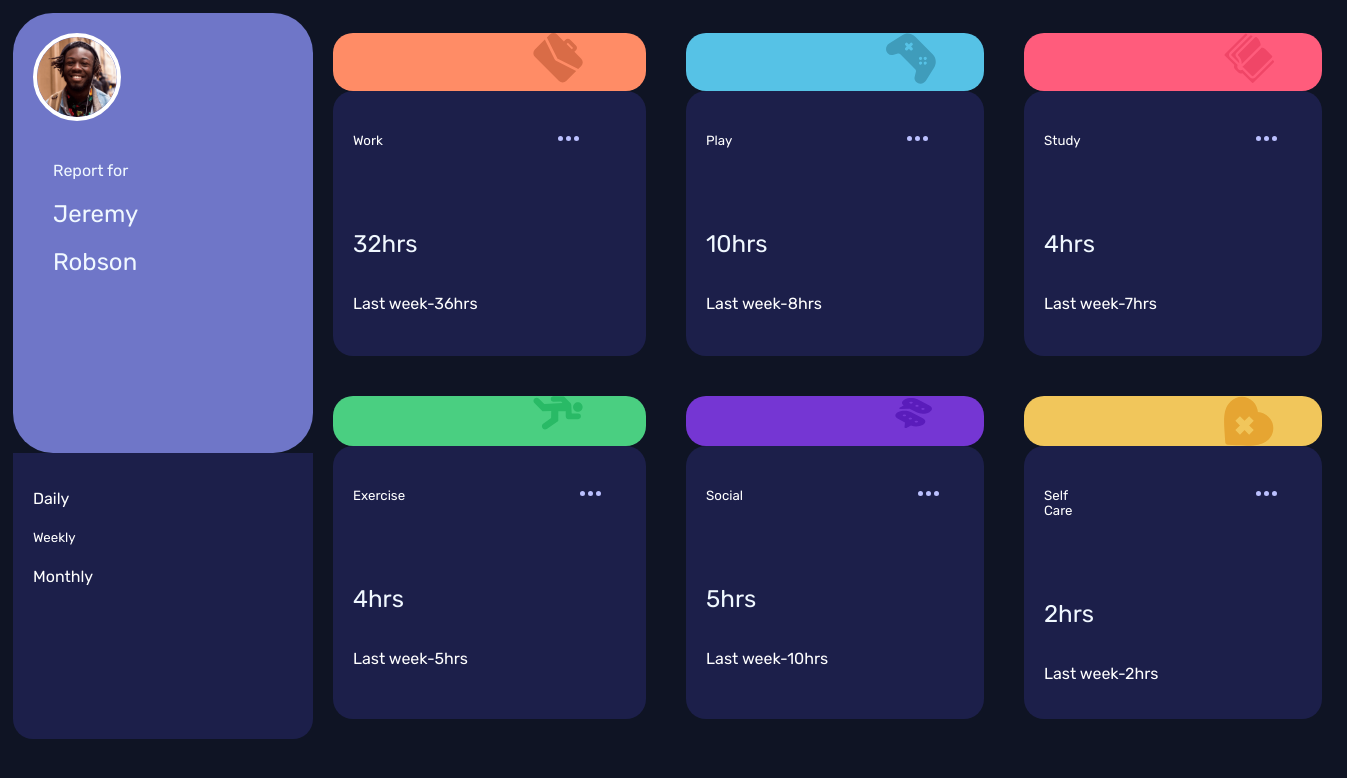
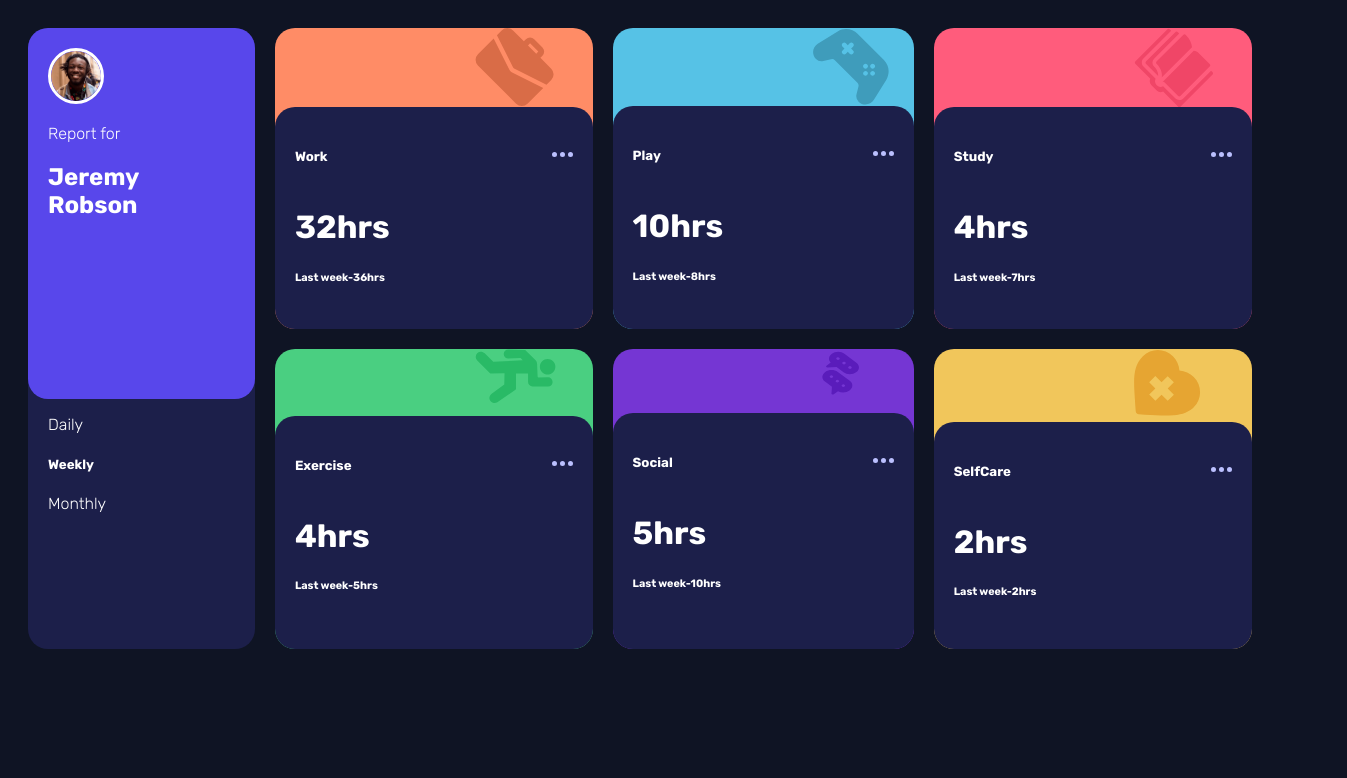
Before and after one commit to kimani-25-kikis/Friday_Assessment, a plain HTML site: page index.html in a window 1280 px wide. Shown: the whole page, 1347 px wide, since content can reach past the window. Drawn offline with Linux system fonts and the light colour scheme.

Commit message:
Changed the Css for the whole project

```diff
--- a/index.html
+++ b/index.html
@@ -6,129 +6,107 @@
   <title>Technical Assessment</title>
   <link rel="preconnect" href="https://fonts.googleapis.com">
 <link rel="preconnect" href="https://fonts.gstatic.com" crossorigin>
-<link href="https://fonts.googleapis.com/css2?family=Outfit:wght@100..900&family=Rubik:ital,wght@0,300..900;1,300..900&family=Young+Serif&display=swap" rel="stylesheet">
+<link href="https://fonts.googleapis.com/css2?family=Rubik:ital,wght@0,300..900;1,300..900&display=swap" rel="stylesheet">
 <link rel="stylesheet" href="styles.css">
 </head>
 <body>
     <div class="container">
       <div class="item1">
         <div class="jeremy">
-          <div class="img">
-          <img src="./images/image-jeremy.png" alt="profile photo">
-        </div>
-        <div class="header1">
+          <img src="images/image-jeremy.png" alt="">
+
+        <div class="jeremy2">
           <p>Report for</p>
-          <h2>Jeremy <h2>
-           <h2> Robson</h2>
+          <h2>Jeremy <br> Robson</h2>
         </div>
         </div>
-      <section class="jeremy2">
+        <div class="jeremy3">
           <p>Daily</p>
           <h5>Weekly</h5>
           <p>Monthly</p>
-      </section>
-
+        </div>
       </div>
       <div class="item2">
-        <div class="back">
         <img src="./images/icon-work.svg" alt="">
-        </div>
-        <div class="work">
-          <div class="work-1">
+        <div class="card">
+          <div class="card-1">
             <h5>Work</h5>
             <img src="./images/icon-ellipsis.svg" alt="">
           </div>
-          <div class="work-2">
-            <h2>32hrs</h2>
-            <p>Last week-36hrs</p>
+          <div class="card-2">
+            <h1>32hrs</h1>
+            <h6>Last week-36hrs</h6>
           </div>
-
         </div>
       </div>
       <div class="item3">
-        <div class="back3">
         <img src="./images/icon-play.svg" alt="">
-        </div>
-        <div class="play">
-          <div class="play-1">
+        <div class="card">
+
+          <div class="card-1">
             <h5>Play</h5>
             <img src="./images/icon-ellipsis.svg" alt="">
           </div>
-          <div class="play-2">
-            <h2>10hrs</h2>
-            <p>Last week-8hrs</p>
+          <div class="card-2">
+            <h1>10hrs</h1>
+            <h6>Last week-8hrs</h6>
           </div>
-
         </div>
       </div>
       <div class="item4">
-        <div class="back4">
         <img src="./images/icon-study.svg" alt="">
-        </div>
-        <div class="study">
-          <div class="study-1">
+        <div class="card">
+
+          <div class="card-1">
             <h5>Study</h5>
             <img src="./images/icon-ellipsis.svg" alt="">
           </div>
-          <div class="study-2">
-            <h2>4hrs</h2>
-            <p>Last week-7hrs</p>
+          <div class="card-2">
+            <h1>4hrs</h1>
+            <h6>Last week-7hrs</h6>
           </div>
-
+        </div>
+      </div>
+      <div class="item5">
+        <img src="./images/icon-exercise.svg" alt="">
+        <div class="card">
+          <div class="card-1">
+            <h5>Exercise</h5>
+            <img src="./images/icon-ellipsis.svg" alt="">
+          </div>
+          <div class="card-2">
+            <h1>4hrs</h1>
+            <h6>Last week-5hrs</h6>
+          </div>
+        </div>
+      </div>
+      <div class="item6">
+        <img src="./images/icon-social.svg" alt="" height="50px" width="50px">
+        <div class="card">
+          <div class="card-1">
+            <h5>Social</h5>
+            <img src="./images/icon-ellipsis.svg" alt="">
+          </div>
+          <div class="card-2">
+            <h1>5hrs</h1>
+            <h6>Last week-10hrs</h6>
+          </div>
+        </div>
+      </div>
+      <div class="item7">
+        <img src="./images/icon-self-care.svg" alt="">
+        <div class="card">
+          <div class="card-1">
+            <h5>SelfCare</h5>
+            <img src="./images/icon-ellipsis.svg" alt="">
+          </div>
+          <div class="card-2">
+            <h1>2hrs</h1>
+            <h6>Last week-2hrs</h6>
+          </div>
         </div>
       </div>
 
-      <div class="item5">
-        <div class="back5">
-          <img src="./images/icon-exercise.svg" alt="">
-        </div>
-        <div class="exercise">
-          <div class="exercise-1">
-            <h5>Exercise</h5>
-            <img src="./images/icon-ellipsis.svg" alt="">
-          </div>
-          <div class="exercise-2">
-            <h2>4hrs</h2>
-            <p>Last week-5hrs</p>
-          </div>
-
-        </div>
-      </div>
-
-      <div class="item6">
-        <div class="back6">
-          <img src="./images/icon-social.svg" alt="">
-        </div>
-        <div class="social">
-          <div class="social-1">
-            <h5>Social</h5>
-            <img src="./images/icon-ellipsis.svg" alt="">
-          </div>
-          <div class="social-2">
-            <h2>5hrs</h2>
-            <p>Last week-10hrs</p>
-          </div>
-
-        </div>
-      </div>
-
-      <div class="item7">
-        <div class="back7">
-          <img src="./images/icon-self-care.svg" alt="">
-        </div>
-        <div class="self">
-          <div class="self-1">
-            <h5>Self Care</h5>
-            <img src="./images/icon-ellipsis.svg" alt="">
-          </div>
-          <div class="study-2">
-            <h2>2hrs</h2>
-            <p>Last week-2hrs</p>
-          </div>
-
-        </div>
-      </div>
-      </div>
     </div>
 
 
--- a/styles.css
+++ b/styles.css
@@ -1,314 +1,112 @@
 body{
     background-color: hsl(226, 43%, 10%);
-    display: flex;
-
     color: white;
 
 
 }
 .container{
+    font-family: rubik;
+    font-weight: 100;
     display: grid;
     grid-template-columns: repeat(4, 1fr);
-    grid-template-rows: repeat(2,1fr);
-
-    padding: 5px;
-
-
-}
-.header1{
-
+    grid-template-rows: repeat(2, 1fr);
+    gap: 20px;
     padding: 20px;
-    font-family: rubik;
-    font-weight: 500;
-
 }
 .item1{
     display: grid;
-    grid-column: 1 / span 1;
-    grid-row: 1 / span 2;
-    width: 300px;
-
-
+    grid-column: 1 /span 1;
+    grid-row: 1 /span 2;
+    background-color: hsl(235, 46%, 20%) ;
+    border-radius: 20px ;
+    /* padding: 20px; */
 }
-
 .jeremy{
-    background-color: hsl(235, 45%, 61%);
-    border-radius: 40px;
+    background-color: hsl(246, 80%, 60%);
+    border-radius: 20px;
     padding: 20px;
-
+    height: 100%;
 }
-.jeremy p,  h2{
-    color: aliceblue;
-
+.jeremy3{
+    padding: 20px;
+    margin-top: 20px;
 }
-.img img{
-    width: 80px;
+.jeremy img{
+    width: 50px;
     border-radius: 50%;
-    border: 4px solid white;
-
-
-}
-.jeremy2{
-    background-color: hsl(235, 46%, 20%);
-    border-radius: 0 0 20px 20px;
-    padding: 20px;
+    border: 3px solid white;
 }
 .item2{
     display: grid;
-    grid-column: 2 /span 1;
-    grid-row: 1 /span 1;
-    padding: 20px;
+    grid-template-columns: 2 /span 1;
+    grid-template-rows: 1 /span 1;
+    background-color: hsl(15, 100%, 70%);
+    border-radius: 20px ;
 }
 .item3{
     display: grid;
-    grid-column: 3 /span 1;
-    grid-row: 1 / span 1;
-    padding: 20px;
+    grid-template-columns: 3 /span 1;
+    grid-template-rows: 1 /span 1;
+    background-color:hsl(195, 74%, 62%);
+    border-radius: 20px ;
 }
 .item4{
     display: grid;
-    grid-column: 4 /span 1;
-    grid-row: 1 /span 1;
-    padding: 20px;
+    grid-template-columns: 4 /span 1;
+    grid-template-rows: 1 /span 1;
+    background-color:hsl(348, 100%, 68%);
+    border-radius: 20px ;
 }
 .item5{
     display: grid;
-    grid-column: 2 span 1;
-    grid-row: 2 /span 1;
-    padding: 20px;
+    grid-template-columns: 1 /span 1;
+    grid-template-rows: 2 /span 1;
+    background-color:hsl(145, 58%, 55%);
+    border-radius: 20px ;
 }
 .item6{
-    display: grid;
-    grid-column: 3 /span 1;
-    grid-row: 2 /span 1;
-    padding: 20px;
+   display: grid;
+    grid-template-columns: 1 /span 1;
+    grid-template-rows: 2 /span 1;
+    background-color:hsl(264, 64%, 52%);
+    border-radius: 20px ;
+
 }
 .item7{
     display: grid;
-    grid-column: 4 / span 1;
-    grid-row: 2 / span 1;
+    grid-template-columns: 1 /span 1;
+    grid-template-rows: 1 /span 1;
+    background-color:hsl(43, 84%, 65%);
+    border-radius: 20px ;
+}
+.card{
+    background-color: hsl(235, 46%, 20%);
     padding: 20px;
+    border-radius: 20px;
 }
-.back{
-    background-color: hsl(15, 100%, 70%);
-    border-radius: 20px;
-
-}
-.back img{
+.card-1{
     display: flex;
     flex-direction: row;
+    justify-content: space-between;
+}
+.card-1 img{
+    height: 5px;
+    margin-top: 25px;
+}
+.item2 img{
     margin-left: 200px;
-    width: 50px;
 }
-.work-1{
-    display: inline-flex;
-    padding: 20px;
-
+.item3 img{
+    margin-left: 200px;
 }
-.work-1 img{
-    margin-left: 150px;
-    height: 5px;
-    padding: 25px;
+.item4 img{
+    margin-left: 200px;
 }
-.work{
-    background-color: hsl(235, 46%, 20%);
-    border-radius: 20px;
-
+.item5 img{
+    margin-left: 200px;
+}.item6 img{
+    margin-left: 200px;
 }
-.work-2{
-    display: flex;
-    flex-direction: column;
-    padding: 20px;
+.item7 img{
+    margin-left: 200px;
 }
-.back3{
-    background-color: hsl(195, 74%, 62%);
-    border-radius: 20px;
-}
-.back3 img{
-    display: flex;
-    flex-direction: row;
-    margin-left: 200px;
-    width: 50px;
-}
-.play{
-    background-color: hsl(235, 46%, 20%);
-    border-radius: 20px;
-}
-.play-2{
-    display: flex;
-    flex-direction: column;
-    padding: 20px;
-}
-.play-1{
-    display: inline-flex;
-    padding: 20px;
-}
-.play-1 img{
-    margin-left: 150px;
-    height: 5px;
-    padding: 25px;
-}
-.back4{
-    background-color: hsl(348, 100%, 68%);
-    border-radius: 20px;
-}
-.back4 img{
-    display: flex;
-    flex-direction: row;
-    margin-left: 200px;
-    width: 50px;
-}
-.study{
-   background-color: hsl(235, 46%, 20%);
-    border-radius: 20px;
-}
-.study-1{
-    display: flex;
-    flex-direction: row;
-    padding: 20px;
-}
-.study-1 img{
-
-    margin-left: 150px;
-    height: 5px;
-    padding: 25px;
-}
-.study-2{
-    display: flex;
-    flex-direction: column;
-    padding: 20px;
-}
-.back5{
-    background-color: hsl(145, 58%, 55%);
-    border-radius: 20px;
-}
-.back5 img{
-    display: flex;
-    flex-direction: row;
-    margin-left: 200px;
-    width: 50px;
-}
-.exercise{
-   background-color: hsl(235, 46%, 20%);
-    border-radius: 20px;
-}
-.exercise-2{
-    display: flex;
-    flex-direction: column;
-    padding: 20px;
-}
-.exercise-1 img{
-
-    margin-left: 150px;
-    height: 5px;
-    padding: 25px;
-}
-.back5 img{
-    display: flex;
-    flex-direction: row;
-    margin-left: 200px;
-    width: 50px;
-}
-.exercise-1{
-    display: flex;
-    flex-direction: row;
-    padding: 20px;
-}
-.back7{
-    background-color: hsl(43, 84%, 65%);
-    border-radius: 20px;
-}
-.back7 img{
-    display: flex;
-    flex-direction: row;
-    margin-left: 200px;
-    width: 50px;
-}
-.self{
-   background-color: hsl(235, 46%, 20%);
-    border-radius: 20px;
-}
-.self-2{
-    display: flex;
-    flex-direction: column;
-    padding: 20px;
-}
-.self-1 img{
-
-    margin-left: 150px;
-    height: 5px;
-    padding: 25px;
-}
-.back7 img{
-    display: flex;
-    flex-direction: row;
-    margin-left: 200px;
-    width: 50px;
-}
-.self-1{
-    display: flex;
-    flex-direction: row;
-    padding: 20px;
-}
-.back6{
-    background-color: hsl(264, 64%, 52%);
-    border-radius: 20px;
-}
-.back6 img{
-    display: flex;
-    flex-direction: row;
-    margin-left: 200px;
-    width: 50px;
-    height: 35px;
-}
-.social{
-   background-color: hsl(235, 46%, 20%);
-    border-radius: 20px;
-}
-.social-2{
-    display: flex;
-    flex-direction: column;
-    padding: 20px;
-}
-.social-1 img{
-
-    margin-left: 150px;
-    height: 5px;
-    padding: 25px;
-}
-.back6 img{
-    display: flex;
-    flex-direction: row;
-    margin-left: 200px;
-    width: 50px;
-}
-.social-1{
-    display: flex;
-    flex-direction: row;
-    padding: 20px;
-}
-@media screen and (min-width:768px) and (max-width:1024px) {
-    .container{
-        background-color:rgb(13, 155, 77);
-        width: 100%;
-    }
-    display: flex;
-        flex-direction: column;
-
-    body{
-        background-color: black;
-    }
-}
-@media screen and (min-width:401px) and (max-width:768px){
-    .container{
-        background-color:whitesmoke;
-        display: flex;
-        flex-direction: column;
-
-    }
-}
-
-p,h2,h5{
-    font-family: rubik;
-    font-weight: 400;
-}
```
Also changed, not shown: 1 other file. Lines whose indentation alone changed are shown as unchanged.
